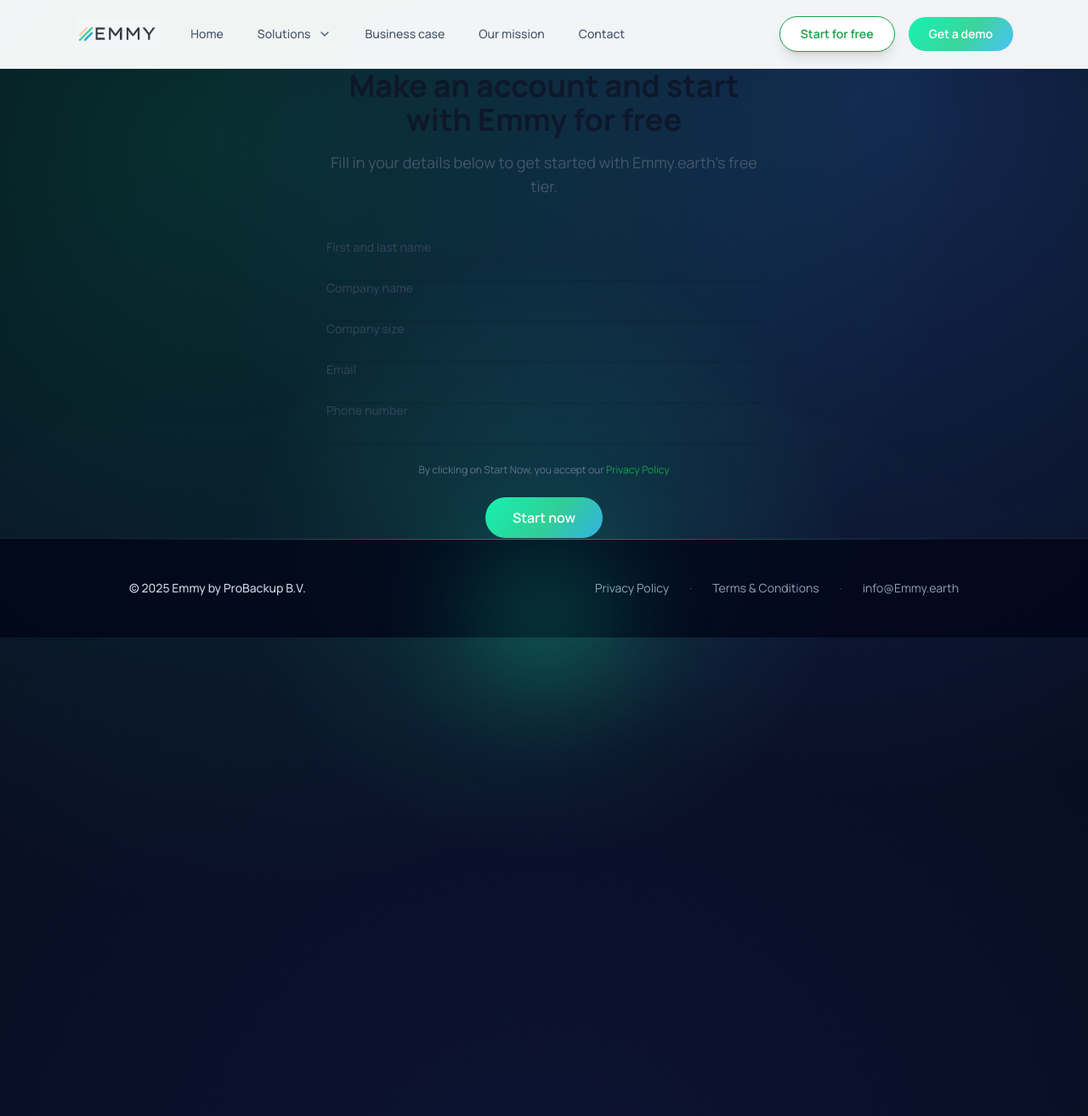
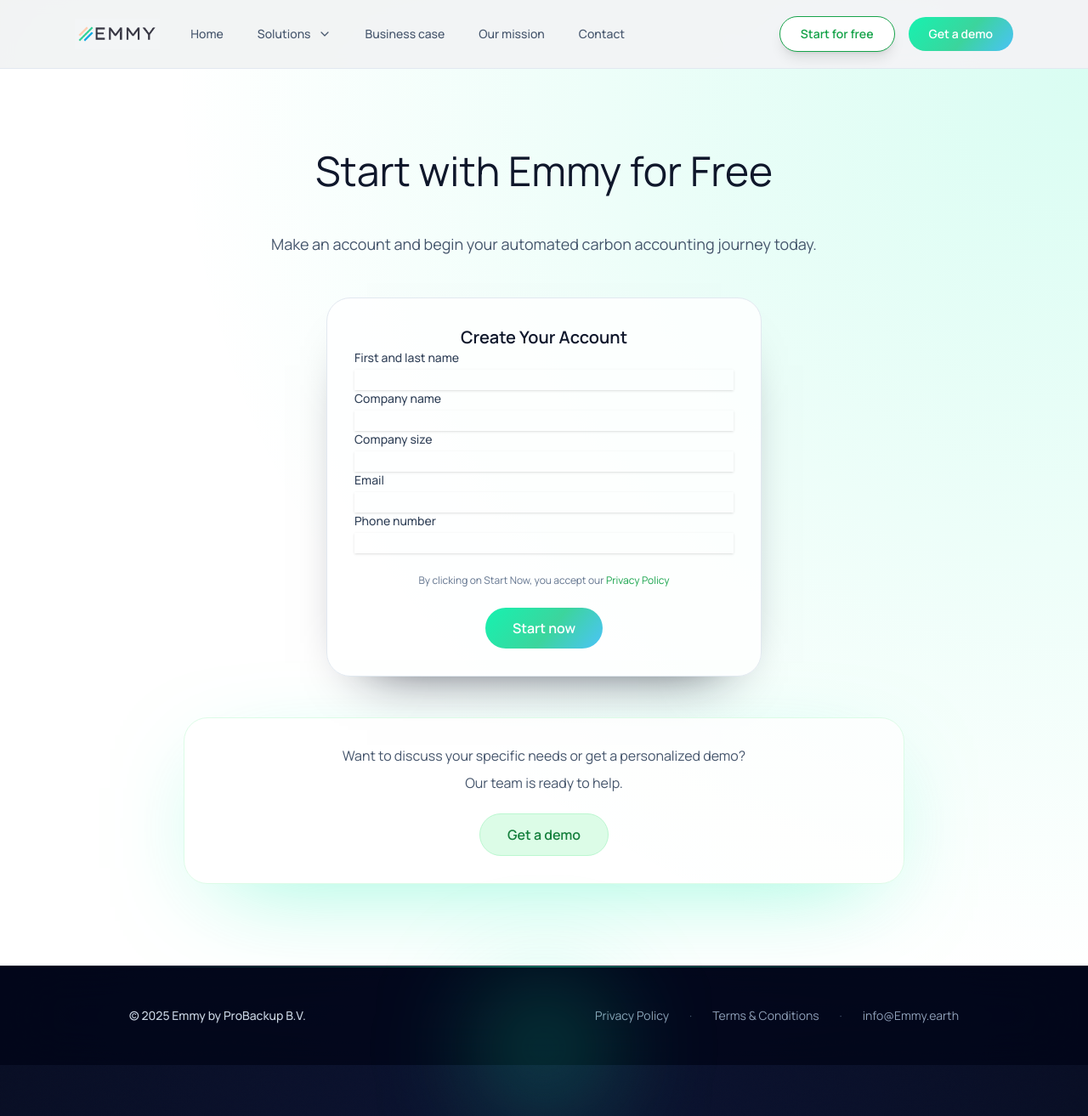
Before and after one commit to emmy-earth/promo-website, a Jekyll site: the page built from start-for-free.html, in a window 1280 px wide and 1313 px high. Shown: the whole window at 85% size. Built offline with Jekyll 4.4.1, drawn with Linux system fonts in a browser that asks for light colours; nearby versions of some CDN libraries; comment, search, counter and statistics services are not loaded.

Commit message:
Enhance SEO and layout for account creation page
Updated the title and description for SEO optimization and improved the layout and content structure of the account creation section.

```diff
--- a/start-for-free.html
+++ b/start-for-free.html
@@ -1,16 +1,19 @@
 ---
 layout: default
-title: Start for Free
+title: "Start for Free - Emmy.earth"
+description: "Make an account and start with Emmy.earth for free. Fill in your details to begin your carbon accounting journey."
 ---
 
-<div class="relative py-16 sm:py-24">
-    <div class="mx-auto max-w-xl px-4 sm:px-6 lg:max-w-7xl lg:px-8">
-        <div class="text-center">
-            <h1 class="text-3xl font-bold tracking-tight text-slate-900 sm:text-4xl">Make an account and start with Emmy for free</h1>
-            <p class="mt-4 text-lg leading-6 text-slate-600">Fill in your details below to get started with Emmy.earth's free tier.</p>
-        </div>
+<section class="relative overflow-hidden bg-white py-24 text-slate-900">
+  <div class="pointer-events-none absolute inset-0 bg-[radial-gradient(circle_at_top_right,rgba(22,242,176,0.18),rgba(59,130,246,0)_65%)] opacity-90"></div>
+  <div class="relative mx-auto max-w-4xl px-6">
+    <div class="space-y-12" data-animate>
+      <h1 class="text-center font-light text-4xl text-slate-900 sm:text-5xl">Start with Emmy for Free</h1>
+      <p class="text-center text-lg leading-relaxed text-slate-600">Make an account and begin your automated carbon accounting journey today.</p>
 
-        <div class="mt-12 mx-auto max-w-lg lg:max-w-xl">
+      <div class="rounded-3xl border border-slate-200 bg-white/80 p-8 shadow-card mx-auto max-w-lg">
+        <h2 class="text-xl font-semibold text-slate-900 mb-6 text-center">Create Your Account</h2>
+
         <form action="#" method="POST" class="grid grid-cols-1 gap-y-6">
             <div>
                 <label for="full-name" class="block text-sm font-medium text-slate-700">First and last name</label>
@@ -61,5 +64,12 @@ title: Start for Free
             </div>
         </form>
       </div>
+
+      <div class="rounded-3xl border border-emerald-100 bg-white/70 p-8 text-center shadow-aurora">
+        <p class="text-base text-slate-600">Want to discuss your specific needs or get a personalized demo?</p>
+        <p class="mt-2 text-base text-slate-600">Our team is ready to help.</p>
+        <a href="{{ site.baseurl }}/contact/" class="mt-6 inline-flex items-center justify-center rounded-full border border-emerald-200 bg-emerald-100 px-8 py-3 text-base font-semibold text-emerald-700 transition hover:-translate-y-0.5 hover:border-emerald-300 hover:bg-emerald-200">Get a demo</a>
       </div>
     </div>
+  </div>
+</section>
```
Lines whose indentation alone changed are shown as unchanged.
